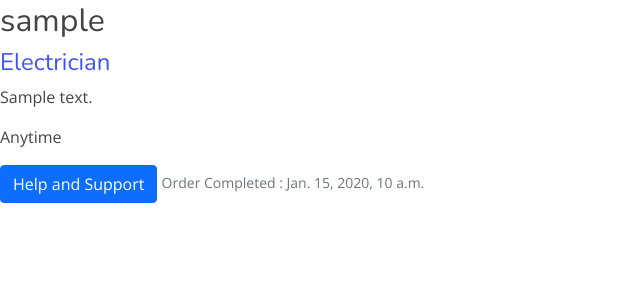
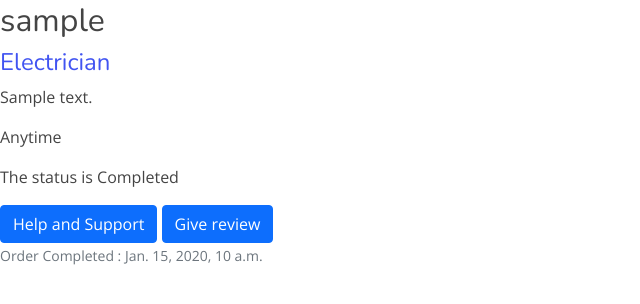
Before and after one commit to dharmicksai/UrbanCompanyNITK, a Django app: page /order/1/ in a window 1280 px wide. Shown: the part 98-402 px from the top of the page, without its empty margins (0-640 px from the left). Run offline with Django 3.2, Linux system fonts and the light colour scheme; a user stored in the database is signed in; tables that the repository leaves empty hold one stand-in row (values such as "Sample post"); some libraries are stand-ins or nearby versions.

Commit message:
small changes in order detail

```diff
--- a/UC/UrbanCompanyNITK/ucnitk/templates/ucnitk/order_detail.html
+++ b/UC/UrbanCompanyNITK/ucnitk/templates/ucnitk/order_detail.html
@@ -21,7 +21,7 @@
     <h4><a class="article-title" href="#">{{ object.ServiceType }}</a></h2>
     <p class="article-content">{{ object.Description}}</p>
     <p class="article-content">{{ object.PreferredTime}}</p>
-
+    <p class = "article-content"> The status is {{object.Status}}</p>
     <!-- ####### Add Appropriate button based on the status of the order ############-->
     {% if user == object.Customer %}
         <a class="btn btn-primary" href="#">Help and Support</a>
@@ -36,13 +36,17 @@
 
     {% elif user == object.Customer and object.Status == 'Accepted' %}
         <!--Show that Order is in Progress-->
-        <small class = "text-muted">Order accepted : {{ order.AcceptedTime}} Order in Progress</small>
+        <!-- Provide link of the user for messaging -->
+        <small class = "text-muted">Order accepted by {{object.ServiceProvider}} : {{ order.AcceptedTime}} </small>
+        <!-- Or provide a button for messaging -->
 
     {% elif user == object.Customer and object.Status == 'Pending Payment' %}
         <!-- Make Payment -->
-        <a class="btn btn-primary" href = "#">Pay Order</a>
+        <a class="btn btn-primary" href = "#">Pay for Order</a>
 
     {% elif user == object.Customer and object.Status == 'Completed' %}
+        <!-- Give Review button here -->
+        <a class="btn btn-primary" href = "#">Give review</a><br>
         <small class="text-muted">Order Completed : {{ order.CompletedTime}}</small>
 
     {% elif user == object.ServiceProvider and object.Status == 'Accepted' %}
@@ -51,7 +55,8 @@
         <a class="btn btn-primary" href = "{% url 'finish-order' object.id %}">Finish Order</a>
     {% elif user == object.ServiceProvider and object.Status == 'Pending Payment'%}
         <!-- Collect Payment -->
-        <a class="btn btn-primary" href = "#">Order is Paid</a>
+        <!-- Just send a notification saying completed -->
+        <a class="btn btn-primary" href = "#">Confirm payment by Customer</a>
 
     {% elif user == object.ServiceProvider and object.Status == 'Completed' %}
         <small class="text-muted">Order Completed : {{ order.CompletedTime}}</small>
```
Also changed, not shown: UC/UrbanCompanyNITK/authentication/migrations/0007_auto_20211011_0749.py (added).
